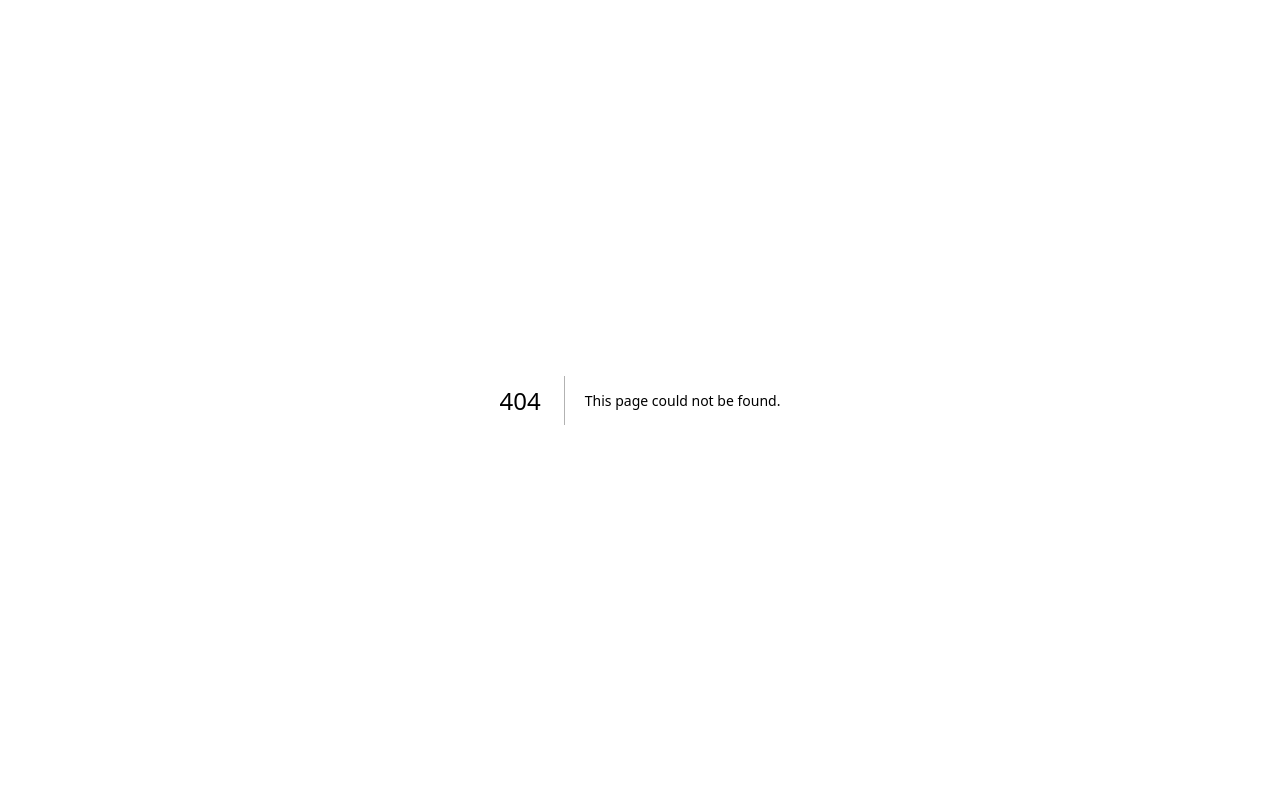
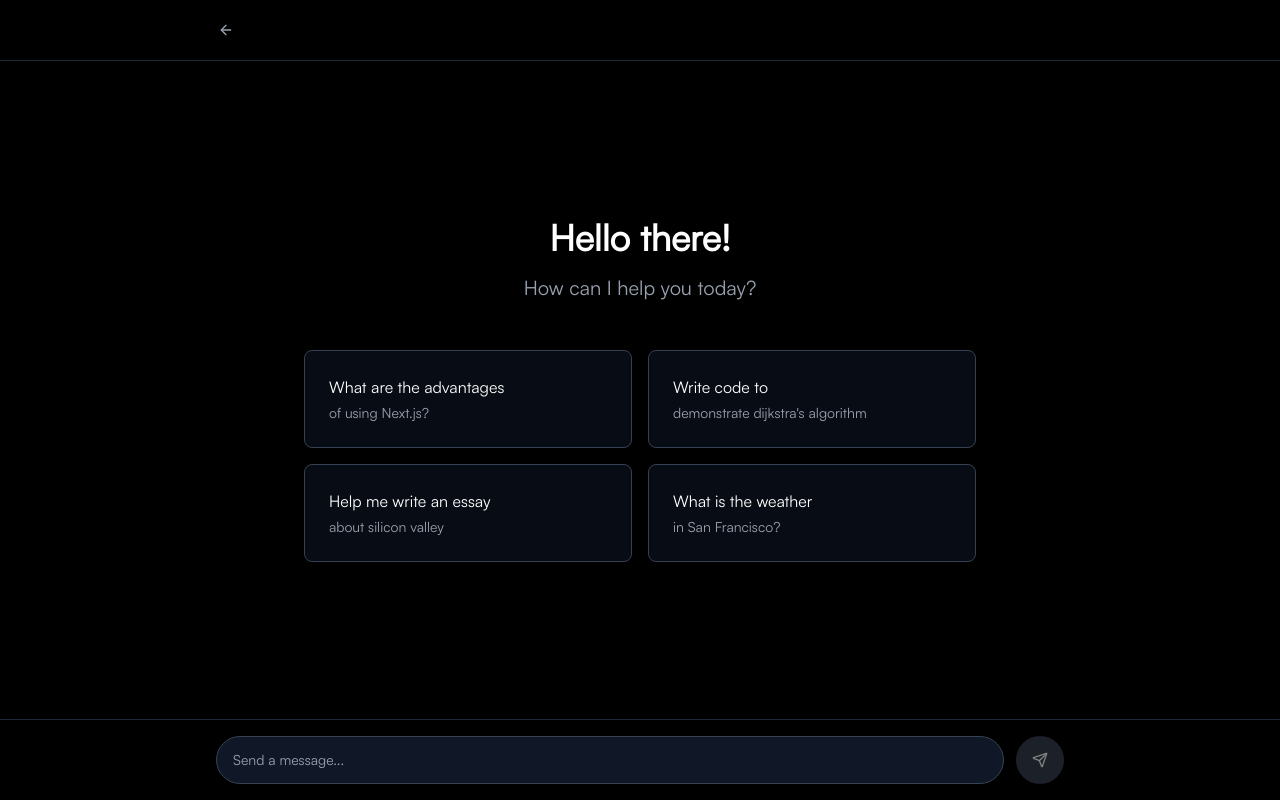
Before and after one commit to rmadiraju07/joineocare, a Next.js app: page /chatbot in a window 1280 px wide. Before the commit this address had no page. Built offline with nearby package versions, Linux system fonts and the light colour scheme.

Commit message:
chatbot ui

```diff
--- a/package.json
+++ b/package.json
@@ -11,6 +11,7 @@
   "dependencies": {
     "@radix-ui/react-avatar": "^1.1.10",
     "@radix-ui/react-progress": "^1.1.7",
+    "@radix-ui/react-scroll-area": "^1.2.10",
     "@radix-ui/react-slot": "^1.2.3",
     "@vercel/analytics": "^1.5.0",
     "class-variance-authority": "^0.7.1",
--- /dev/null
+++ b/src/app/chatbot/page.tsx
@@ -0,0 +1,217 @@
+"use client"
+
+import type React from "react"
+import { useState } from "react"
+import { Button } from "@/components/ui/button"
+import { Input } from "@/components/ui/input"
+import { ScrollArea } from "@/components/ui/scroll-area"
+import { Avatar, AvatarFallback } from "@/components/ui/avatar"
+import { Send, Bot, User, ArrowLeft, Paperclip } from "lucide-react"
+import Link from "next/link"
+
+interface Message {
+  id: string
+  role: "user" | "assistant"
+  content: string
+  timestamp: Date
+}
+
+const suggestionCards = [
+  {
+    title: "What are the advantages",
+    subtitle: "of using Next.js?",
+  },
+  {
+    title: "Write code to",
+    subtitle: "demonstrate dijkstra's algorithm",
+  },
+  {
+    title: "Help me write an essay",
+    subtitle: "about silicon valley",
+  },
+  {
+    title: "What is the weather",
+    subtitle: "in San Francisco?",
+  },
+]
+
+export default function ChatbotPage() {
+  const [messages, setMessages] = useState<Message[]>([])
+  const [input, setInput] = useState("")
+  const [isLoading, setIsLoading] = useState(false)
+
+  const handleSubmit = async (e: React.FormEvent) => {
+    e.preventDefault()
+    if (!input.trim() || isLoading) return
+
+    const userMessage: Message = {
+      id: Date.now().toString(),
+      role: "user",
+      content: input.trim(),
+      timestamp: new Date(),
+    }
+
+    setMessages((prev) => [...prev, userMessage])
+    setInput("")
+    setIsLoading(true)
+
+    // Simulate AI response
+    setTimeout(() => {
+      const assistantMessage: Message = {
+        id: (Date.now() + 1).toString(),
+        role: "assistant",
+        content: `I understand you said: "${userMessage.content}". This is a demo response. In a real implementation, this would connect to the Vercel AI SDK for actual AI responses.`,
+        timestamp: new Date(),
+      }
+      setMessages((prev) => [...prev, assistantMessage])
+      setIsLoading(false)
+    }, 1000)
+  }
+
+  const handleSuggestionClick = (suggestion: string) => {
+    setInput(suggestion)
+  }
+
+  return (
+    <div className="flex flex-col h-screen bg-black text-white">
+      <div className="border-b border-gray-800">
+        <div className="max-w-4xl mx-auto px-4 py-3">
+          <Link href="/dashboard">
+            <Button variant="ghost" size="icon" className="text-gray-400 hover:text-white hover:bg-gray-800">
+              <ArrowLeft className="w-5 h-5" />
+              <span className="sr-only">Back to home</span>
+            </Button>
+          </Link>
+        </div>
+      </div>
+
+      <div className="flex-1 overflow-hidden">
+        <div className="max-w-4xl mx-auto h-full">
+          {messages.length === 0 ? (
+            // Welcome Screen
+            <div className="flex flex-col items-center justify-center h-full px-6 py-12">
+              <div className="text-center mb-12">
+                <h2 className="text-4xl font-bold mb-4 text-white">Hello there!</h2>
+                <p className="text-xl text-gray-400">How can I help you today?</p>
+              </div>
+
+              <div className="grid grid-cols-1 md:grid-cols-2 gap-4 w-full max-w-2xl">
+                {suggestionCards.map((card, index) => (
+                  <button
+                    key={index}
+                    onClick={() => handleSuggestionClick(`${card.title} ${card.subtitle}`)}
+                    className="p-6 rounded-lg border border-gray-700 bg-gray-900/50 hover:bg-gray-800/50 hover:border-gray-600 transition-all duration-200 text-left"
+                  >
+                    <div>
+                      <p className="font-medium text-white mb-1">{card.title}</p>
+                      <p className="text-sm text-gray-400">{card.subtitle}</p>
+                    </div>
+                  </button>
+                ))}
+              </div>
+            </div>
+          ) : (
+            // Chat Messages
+            <ScrollArea className="h-full px-6">
+              <div className="py-6 space-y-6">
+                {messages.map((message) => (
+                  <div
+                    key={message.id}
+                    className={`flex gap-4 ${message.role === "user" ? "justify-end" : "justify-start"}`}
+                  >
+                    {message.role === "assistant" && (
+                      <Avatar className="w-8 h-8 mt-1">
+                        <AvatarFallback className="bg-gray-800 text-white">
+                          <Bot className="w-4 h-4" />
+                        </AvatarFallback>
+                      </Avatar>
+                    )}
+
+                    <div
+                      className={`max-w-[75%] ${
+                        message.role === "user"
+                          ? "bg-blue-600 text-white"
+                          : "bg-gray-800 text-white border border-gray-700"
+                      } rounded-2xl px-4 py-3`}
+                    >
+                      <p className="text-sm leading-relaxed">{message.content}</p>
+                      <p className={`text-xs mt-2 ${message.role === "user" ? "opacity-80" : "text-gray-400"}`}>
+                        {message.timestamp.toLocaleTimeString([], {
+                          hour: "2-digit",
+                          minute: "2-digit",
+                        })}
+                      </p>
+                    </div>
+
+                    {message.role === "user" && (
+                      <Avatar className="w-8 h-8 mt-1">
+                        <AvatarFallback className="bg-gray-700 text-white">
+                          <User className="w-4 h-4" />
+                        </AvatarFallback>
+                      </Avatar>
+                    )}
+                  </div>
+                ))}
+
+                {isLoading && (
+                  <div className="flex gap-4 justify-start">
+                    <Avatar className="w-8 h-8 mt-1">
+                      <AvatarFallback className="bg-gray-800 text-white">
+                        <Bot className="w-4 h-4" />
+                      </AvatarFallback>
+                    </Avatar>
+                    <div className="bg-gray-800 text-white border border-gray-700 rounded-2xl px-4 py-3">
+                      <div className="flex items-center gap-3">
+                        <div className="flex gap-1">
+                          <div
+                            className="w-2 h-2 bg-gray-400 rounded-full animate-bounce"
+                            style={{ animationDelay: "0ms" }}
+                          />
+                          <div
+                            className="w-2 h-2 bg-gray-400 rounded-full animate-bounce"
+                            style={{ animationDelay: "150ms" }}
+                          />
+                          <div
+                            className="w-2 h-2 bg-gray-400 rounded-full animate-bounce"
+                            style={{ animationDelay: "300ms" }}
+                          />
+                        </div>
+                        <span className="text-xs text-gray-400">AI is thinking...</span>
+                      </div>
+                    </div>
+                  </div>
+                )}
+              </div>
+            </ScrollArea>
+          )}
+        </div>
+      </div>
+
+      <div className="border-t border-gray-800 bg-black">
+        <div className="max-w-4xl mx-auto px-6 py-4">
+          <form onSubmit={handleSubmit} className="flex gap-3">
+            <div className="flex-1">
+  <Input
+    value={input}
+    onChange={(e) => setInput(e.target.value)}
+    placeholder="Send a message..."
+    disabled={isLoading}
+    className="w-full h-12 px-4 bg-gray-900 border-gray-700 rounded-full text-white placeholder:text-gray-400 focus:ring-2 focus:ring-blue-500 focus:border-blue-500"
+  />
+</div>
+
+            <Button
+              type="submit"
+              disabled={!input.trim() || isLoading}
+              size="icon"
+              className="h-12 w-12 rounded-full bg-gray-700 hover:bg-gray-600 text-white disabled:opacity-50"
+            >
+              <Send className="w-4 h-4" />
+              <span className="sr-only">Send message</span>
+            </Button>
+          </form>
+        </div>
+      </div>
+    </div>
+  )
+}
--- /dev/null
+++ b/src/components/ui/scroll-area.tsx
@@ -0,0 +1,58 @@
+"use client"
+
+import * as React from "react"
+import * as ScrollAreaPrimitive from "@radix-ui/react-scroll-area"
+
+import { cn } from "@/lib/utils"
+
+function ScrollArea({
+  className,
+  children,
+  ...props
+}: React.ComponentProps<typeof ScrollAreaPrimitive.Root>) {
+  return (
+    <ScrollAreaPrimitive.Root
+      data-slot="scroll-area"
+      className={cn("relative", className)}
+      {...props}
+    >
+      <ScrollAreaPrimitive.Viewport
+        data-slot="scroll-area-viewport"
+        className="focus-visible:ring-ring/50 size-full rounded-[inherit] transition-[color,box-shadow] outline-none focus-visible:ring-[3px] focus-visible:outline-1"
+      >
+        {children}
+      </ScrollAreaPrimitive.Viewport>
+      <ScrollBar />
+      <ScrollAreaPrimitive.Corner />
+    </ScrollAreaPrimitive.Root>
+  )
+}
+
+function ScrollBar({
+  className,
+  orientation = "vertical",
+  ...props
+}: React.ComponentProps<typeof ScrollAreaPrimitive.ScrollAreaScrollbar>) {
+  return (
+    <ScrollAreaPrimitive.ScrollAreaScrollbar
+      data-slot="scroll-area-scrollbar"
+      orientation={orientation}
+      className={cn(
+        "flex touch-none p-px transition-colors select-none",
+        orientation === "vertical" &&
+          "h-full w-2.5 border-l border-l-transparent",
+        orientation === "horizontal" &&
+          "h-2.5 flex-col border-t border-t-transparent",
+        className
+      )}
+      {...props}
+    >
+      <ScrollAreaPrimitive.ScrollAreaThumb
+        data-slot="scroll-area-thumb"
+        className="bg-border relative flex-1 rounded-full"
+      />
+    </ScrollAreaPrimitive.ScrollAreaScrollbar>
+  )
+}
+
+export { ScrollArea, ScrollBar }
```
Also changed, not shown: 1 other file (tests, documents, lock files or other folders).
